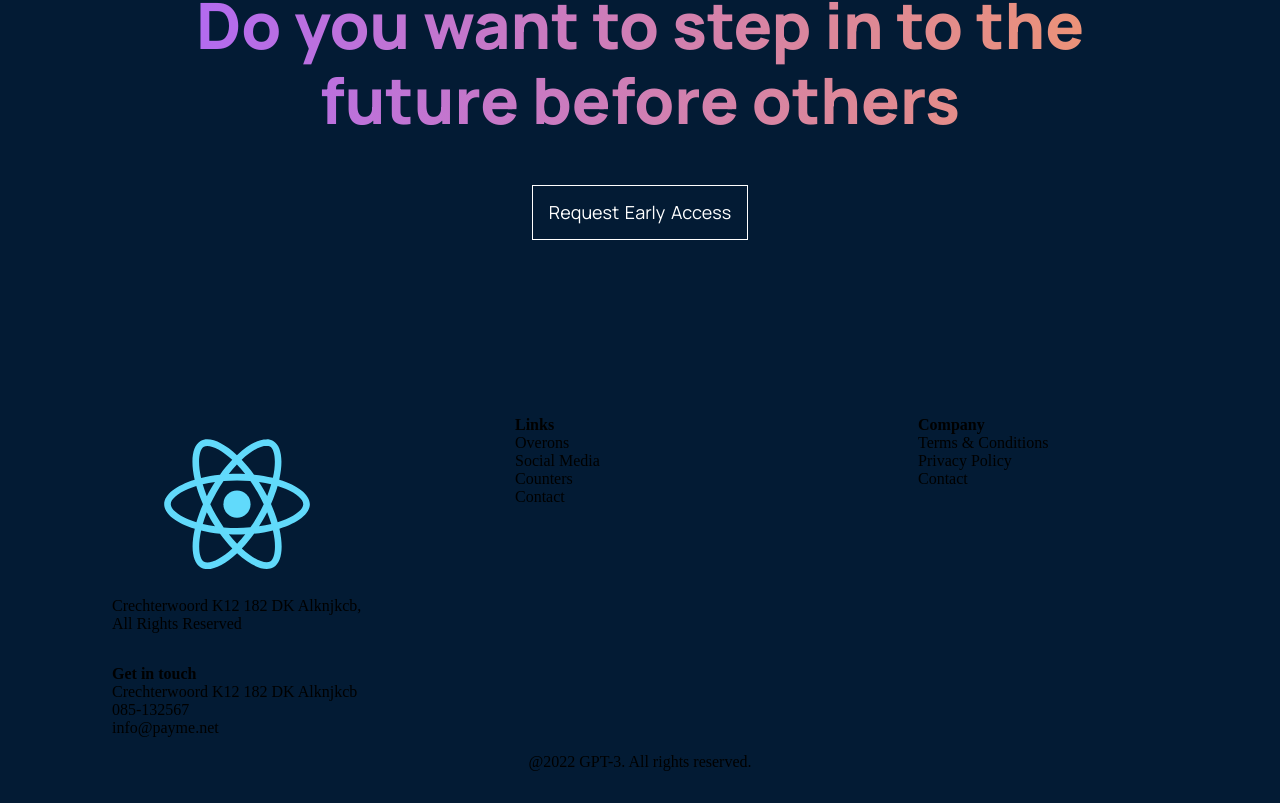
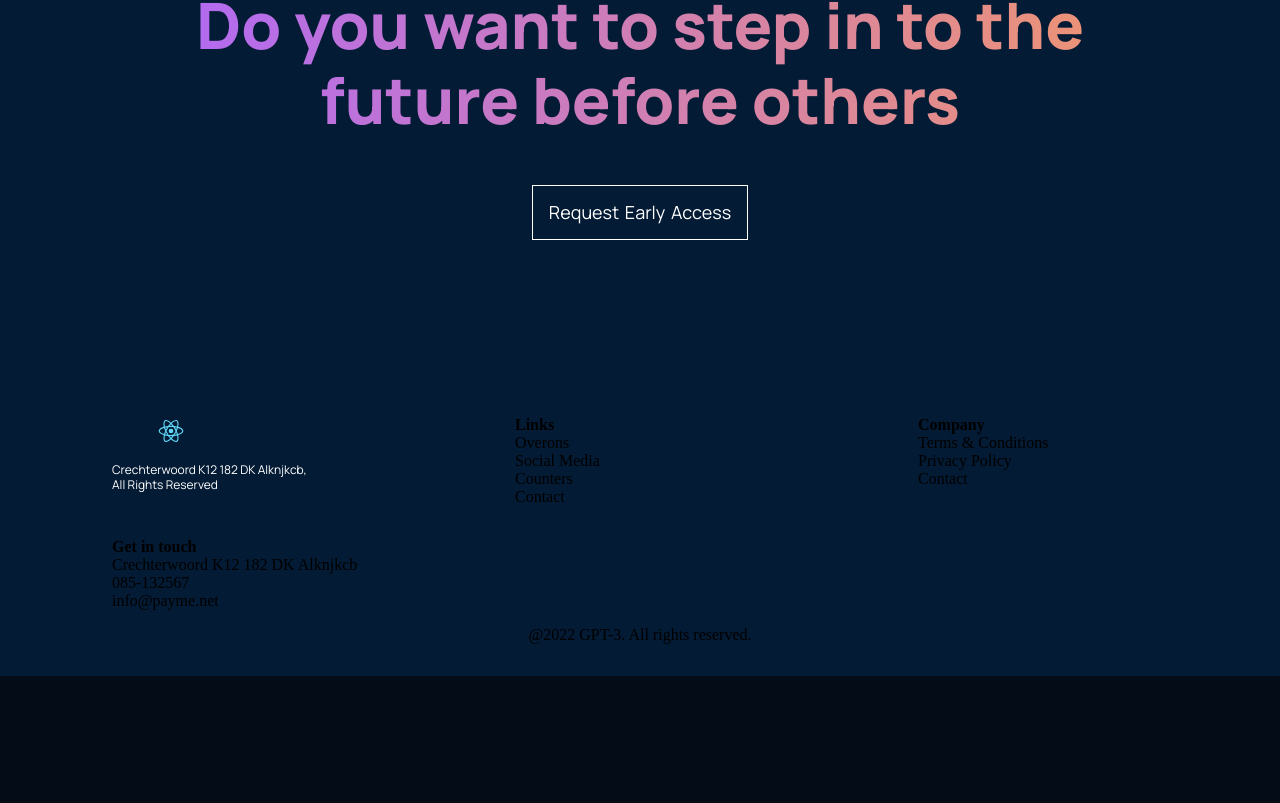
Before and after one commit to MirRiyadh/Modern-GPT-3, a React (Create React App) app: page / in a window 1280 px wide. Shown: the part 4498-5301 px from the top of the page. After the commit the page ends 5174 px from the top, so only its background shows below. Built offline with nearby package versions, Linux system fonts and the light colour scheme.

Commit message:
added new footer style

```diff
--- a/src/containers/footer/Footer.css
+++ b/src/containers/footer/Footer.css
@@ -55,3 +55,28 @@
   width: 250px;
   margin: 1rem;
 }
+
+.gpt3_footer_links_logo {
+  display: flex;
+  flex-direction: column;
+}
+
+.gpt3_footer_links_logo img {
+  width: 118px;
+  height: 30px;
+
+  margin-bottom: 1rem;
+}
+
+.gpt3_footer_links_logo p {
+  font-family: var(--font-family);
+  font-size: 12px;
+  line-height: 15px;
+  color: #fff;
+}
+
+.gpt3_footer_links_div {
+  display: flex;
+  justify-content: flex-start;
+  flex-direction: column;
+}
```
